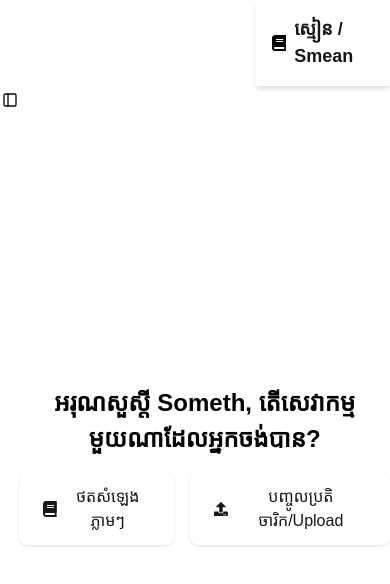
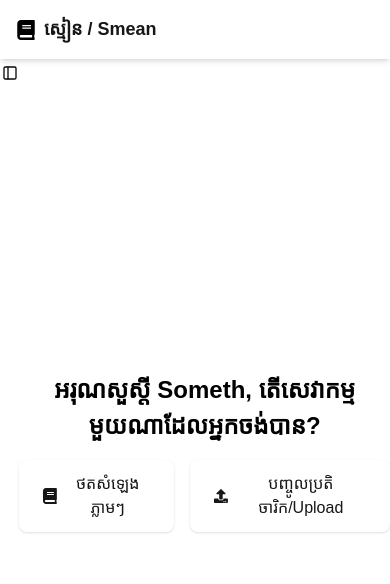
Before and after one commit to TechpreneurCambodia/smean-frontend, a Next.js app: page /home in a window 390 px wide. Shown: the top 584 px of the page. Built offline with nearby package versions, Linux system fonts and the light colour scheme.

Commit message:
Adjust Header component's margin for improved responsiveness on different screen sizes

```diff
--- a/src/components/Header.js
+++ b/src/components/Header.js
@@ -7,8 +7,8 @@ function Header() {
   const { isHeaderMoved } = useSidebar();
   return (
     <header
-      className={`flex items-center p-4 bg-white shadow-md transition-transform duration-300 ${
-        isHeaderMoved ? "ml-0" : "ml-[16rem]"
+      className={`flex items-center p-4 bg-white shadow-md transition-transform duration-500 ${
+        isHeaderMoved ? "ml-0" : "ml-0 md:ml-[16rem]"
       }`}
     >
       <FaBook className="text-xl text-black" />
```
